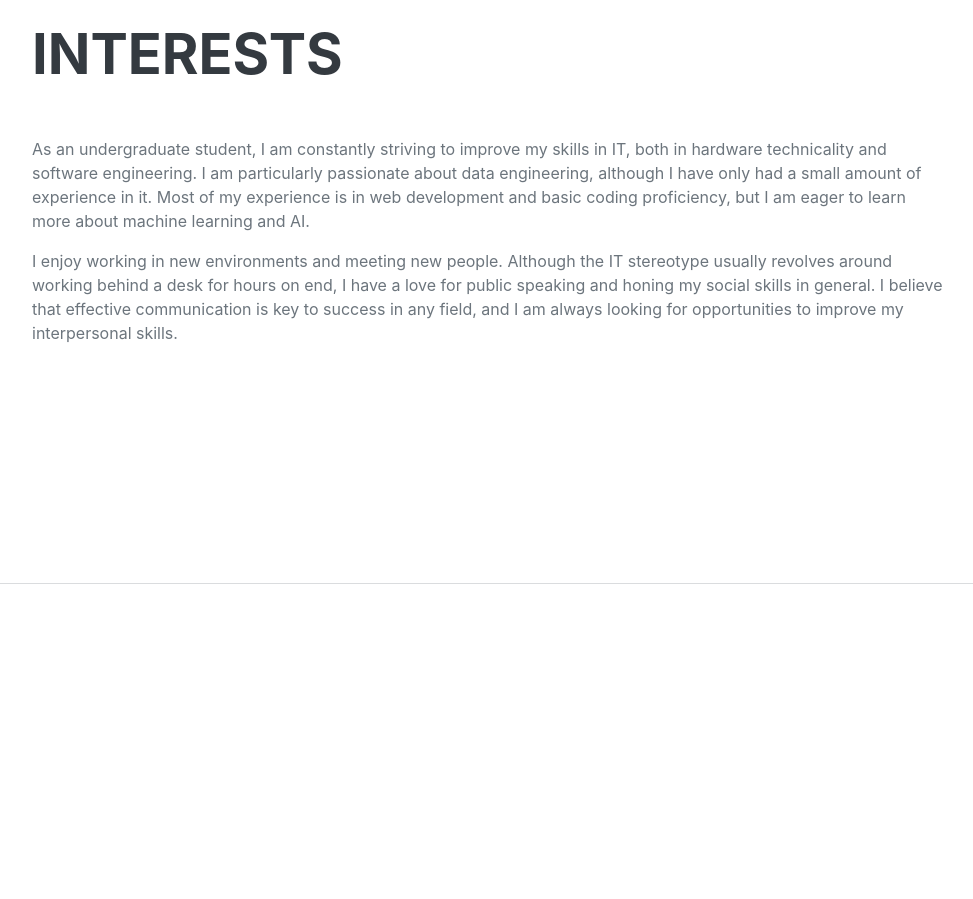
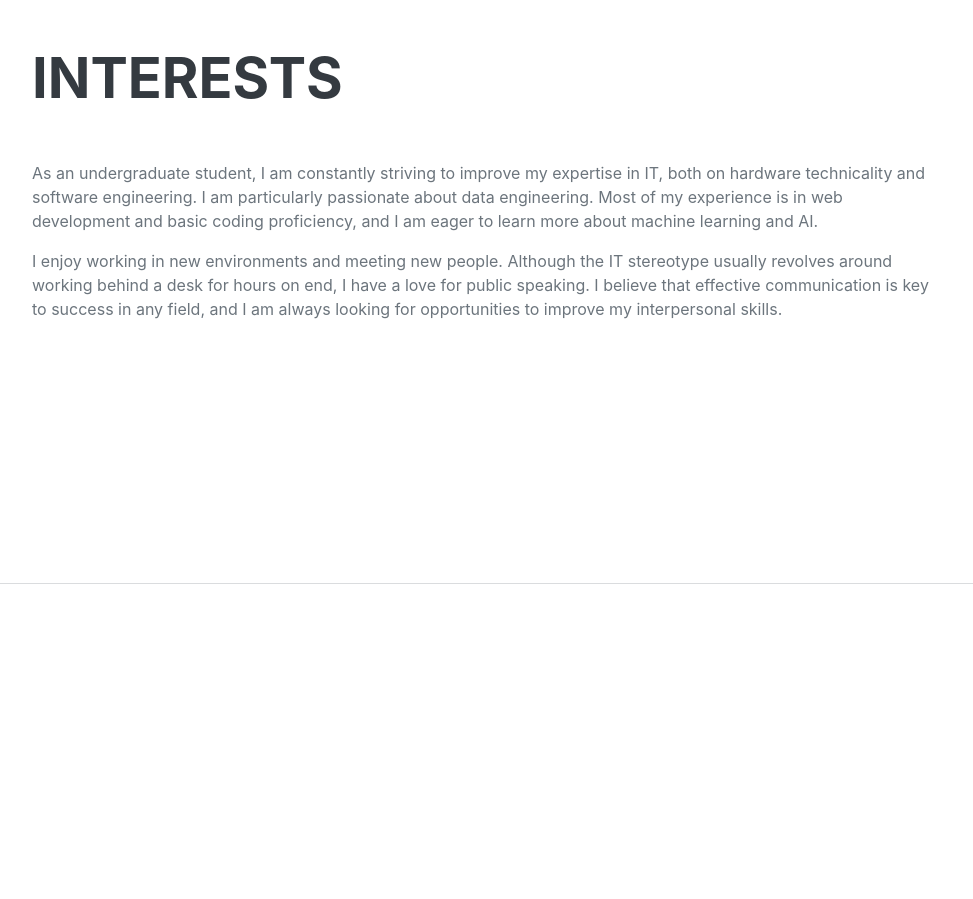
Before and after one commit to rehandwiandra/portfolio, a plain HTML site: page index.html in a window 1280 px wide. Shown: the part 2620-3519 px from the top of the page, without its empty margins (288-1261 px from the left). Drawn offline with nearby package versions, Linux system fonts and the light colour scheme; a web font is replaced by a local one.

Commit message:
Third Data Change

```diff
--- a/index.html
+++ b/index.html
@@ -126,8 +126,8 @@
             <section class="resume-section" id="interests">
                 <div class="resume-section-content">
                     <h2 class="mb-5">Interests</h2>
-                    <p>As an undergraduate student, I am constantly striving to improve my skills in IT, both in hardware technicality and software engineering. I am particularly passionate about data engineering, although I have only had a small amount of experience in it. Most of my experience is in web development and basic coding proficiency, but I am eager to learn more about machine learning and AI.</p>
-                    <p class="mb-0">I enjoy working in new environments and meeting new people. Although the IT stereotype usually revolves around working behind a desk for hours on end, I have a love for public speaking and honing my social skills in general. I believe that effective communication is key to success in any field, and I am always looking for opportunities to improve my interpersonal skills.</p>
+                    <p>As an undergraduate student, I am constantly striving to improve my expertise in IT, both on hardware technicality and software engineering. I am particularly passionate about data engineering. Most of my experience is in web development and basic coding proficiency, and I am eager to learn more about machine learning and AI.</p>
+                    <p class="mb-0">I enjoy working in new environments and meeting new people. Although the IT stereotype usually revolves around working behind a desk for hours on end, I have a love for public speaking. I believe that effective communication is key to success in any field, and I am always looking for opportunities to improve my interpersonal skills.</p>
                 </div>
             </section>
             <hr class="m-0" />
```
Also changed, not shown: 1 other file.
